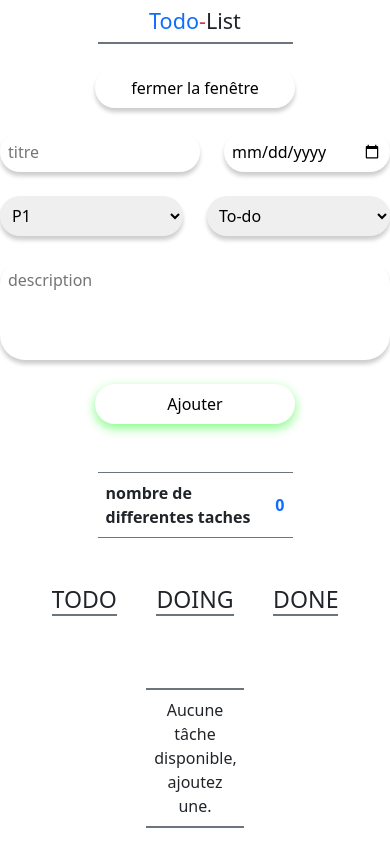
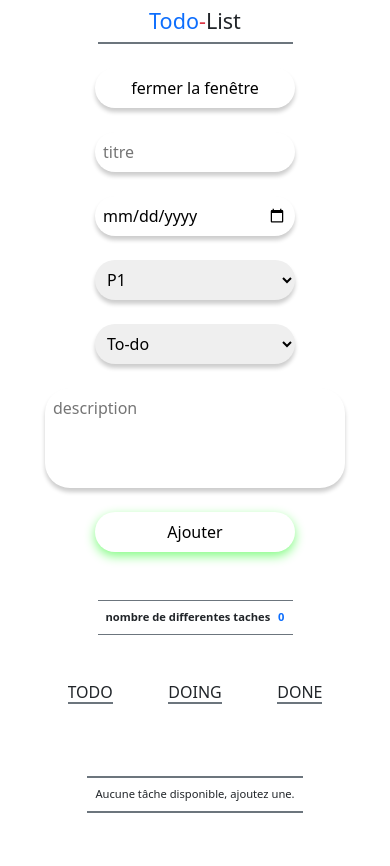
Before and after one commit to abderrahmaneRabeh/to-do-list-bref4, a plain HTML site: page index.html in a window 390 px wide. Both pictures are taken after a click on the button "Ajouter une tache". Drawn offline with nearby package versions, Linux system fonts and the light colour scheme.

Commit message:
#2 terminer 70% : ajouter responsive design de formulaire et titres rest just pour les card un simple changement

```diff
--- a/index.html
+++ b/index.html
@@ -82,8 +82,10 @@
       <div
         class="container w-50 d-flex justify-content-between align-items-center p-2 mt-5 border-secondary border-top border-bottom"
       >
-        <span class="fw-bold">nombre de differentes taches</span>
-        <span class="text-primary fw-bold" id="nb_taches">0</span>
+        <span class="fw-bold nb_taches_text">nombre de differentes taches</span>
+        <span class="text-primary nb_taches_text fw-bold" id="nb_taches"
+          >0</span
+        >
       </div>
 
       <div class="gest_taches container d-flex justify-content-evenly mt-5">
@@ -108,12 +110,14 @@
       </div>
     </section>
 
-    <p
-      class="text-center border-2 border-bottom border-top border-secondary w-25 mx-auto my-5 p-2"
-      id="no-taches"
-    >
-      Aucune tâche disponible, ajoutez une.
-    </p>
+    <div class="d-flex justify-content-center">
+      <p
+        class="text-center border-2 border-bottom border-top border-secondary my-5 p-2"
+        id="no-taches"
+      >
+        Aucune tâche disponible, ajoutez une.
+      </p>
+    </div>
 
     <script src="./main.js"></script>
   </body>
--- a/main.js
+++ b/main.js
@@ -100,7 +100,7 @@ function afficher_taches(list_taches) {
     card_tache.setAttribute("draggable", "true");
 
     card_tache.innerHTML = `
-    <div class="card-header-tache d-flex justify-content-center gap-5 border-4 border-white border-bottom">
+    <div class="card-header-tache d-flex justify-content-center gap-5 border-4 border-white border-bottom align-items-center">
       <span id="card-title-tache" class="h5">${tache.titre}</span>
       <span id="card-date-tache">${tache.date}</span>
     </div>
--- a/style.css
+++ b/style.css
@@ -27,6 +27,7 @@ textarea {
   resize: none;
   width: 500px;
   height: 100px;
+  transition: 0.3s;
 }
 
 .box-todo,
@@ -82,3 +83,47 @@ input[type="submit"] {
     color: #fff;
   }
 }
+
+@media (width < 770px) {
+  form {
+    & .inputs {
+      flex-direction: column !important;
+      justify-content: center !important;
+      align-items: center !important;
+
+      & textarea {
+        width: 300px;
+      }
+    }
+  }
+}
+@media (width < 600px) {
+  .gest_taches {
+    & h3 {
+      font-size: 1rem !important;
+    }
+
+    & .card-tache {
+      width: 150px;
+
+      & #card-date-tache {
+        font-size: 10px !important;
+      }
+
+      & #card-priority {
+        font-size: 10px !important;
+      }
+
+      & .tach_status {
+        font-size: 10px !important;
+      }
+    }
+  }
+
+  .nb_taches_text {
+    font-size: 0.7rem !important;
+  }
+  #no-taches {
+    font-size: 0.7rem !important;
+  }
+}
```
